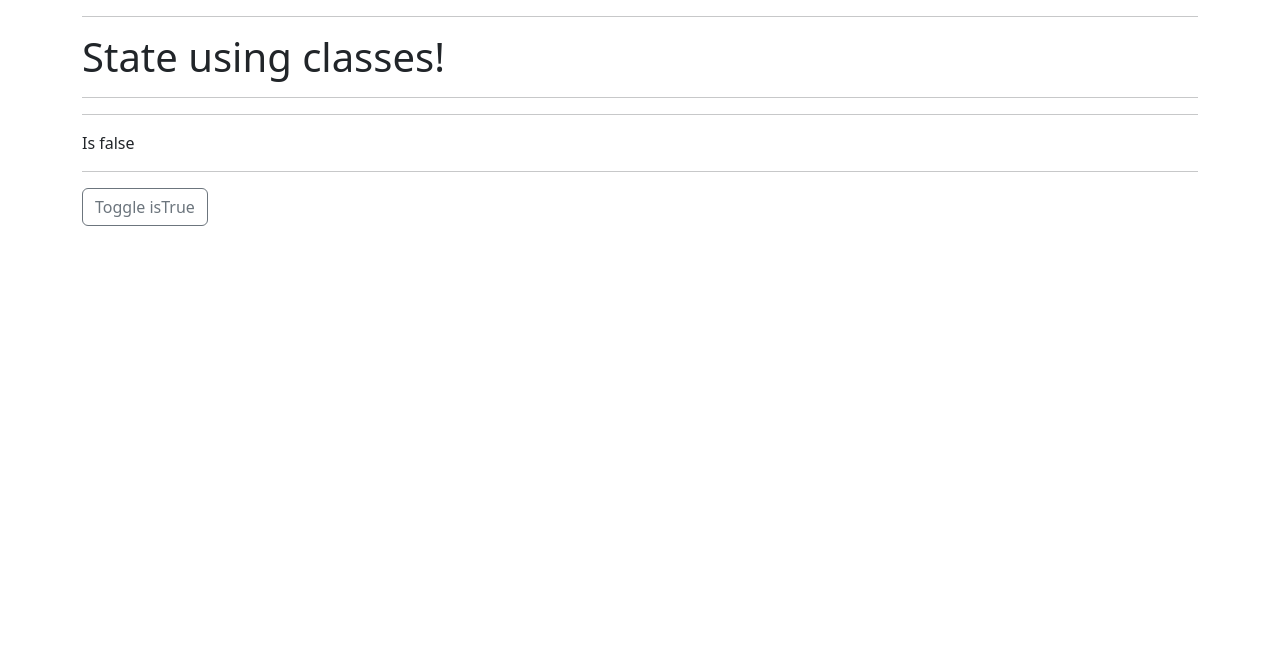
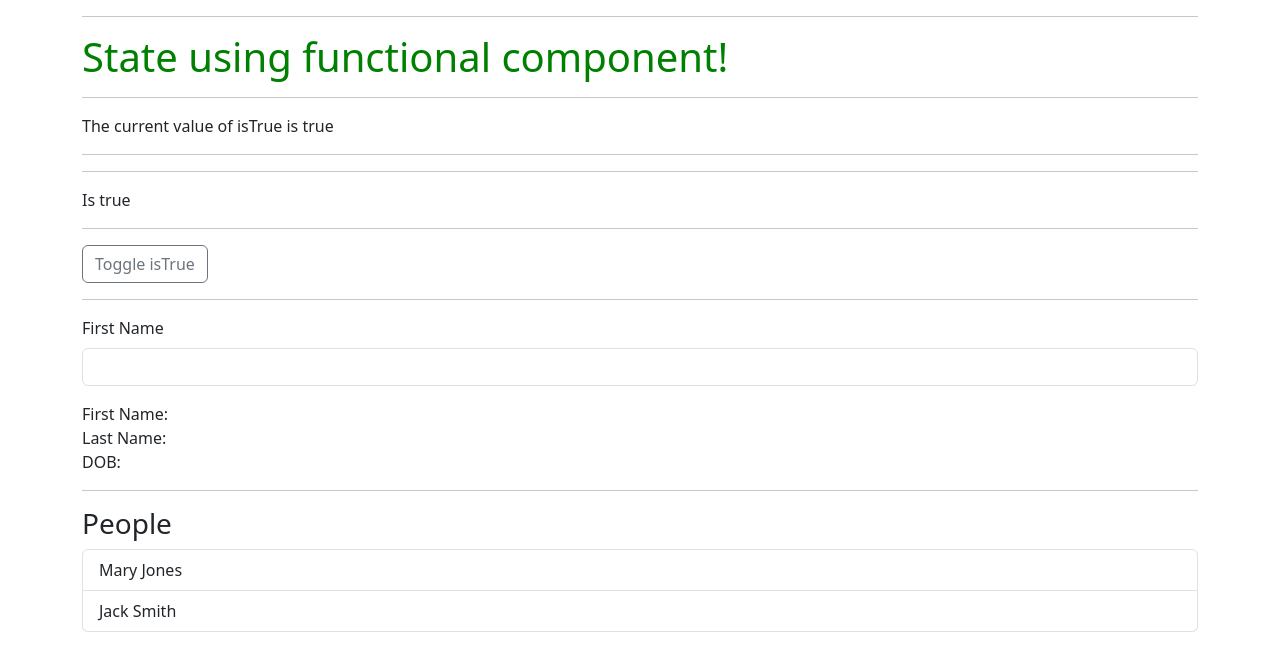
Before and after one commit to DavidGQK/react-simple-app, a React (Create React App) app: page / in a window 1280 px wide. Shown: the top 670 px of the page. Built offline with nearby package versions, Linux system fonts and the light colour scheme.

Commit message:
added support of states

```diff
--- /dev/null
+++ b/src/App.js
@@ -0,0 +1,91 @@
+import React, {Fragment, useEffect, useState} from "react";
+import './App.css'
+
+function App(props) {
+    const [isTrue, setIsTrue] = useState(true);
+    const [crowd, setCrowd] = useState([]);
+    const [firstName, setFirstName] = useState("");
+    const [lastName, setLastName] = useState("");
+    const [dob, setDob] = useState("");
+
+    const toggleTrue = () => {
+        if (isTrue) {
+            setIsTrue(false);
+            return;
+        }
+        setIsTrue(true);
+    };
+
+    useEffect(() => {
+        console.log("useEffect fired!");
+
+        let people = [
+            {
+            id: 1,
+            firstName: "Mary",
+            lastName: "Jones",
+            dob: "1997-05-02",
+            },
+            {
+            id: 2,
+            firstName: "Jack",
+            lastName: "Smith",
+            dob: "1999-02-04",
+            }
+        ]
+        setCrowd(people);
+    }, []);
+
+    return (
+        <Fragment>
+            <hr />
+            <h1 className="h1-green">{props.msg}</h1>
+            <hr />
+            {isTrue &&
+                <Fragment>
+                    <p>The current value of isTrue is true</p>
+                    <hr />
+                </Fragment>
+            }
+            <hr />
+            {isTrue
+            ? <p>Is true</p>
+            : <p>Is false</p>
+            }
+
+            <hr />
+            <a href="#!" className="btn btn-outline-secondary" onClick={toggleTrue}>Toggle isTrue</a>
+
+            <hr/>
+                <form autoComplete="off">
+                    <div className={"mb-3"}>
+                        <label className={"form-label"} htmlFor={"first-name"}>First Name</label>
+                        <input
+                            type={"text"}
+                            name={"first-name"}
+                            id={"first-name"}
+                            autoComplete={"first-name-new"}
+                            className={"form-control"}
+                            onChange={(event) => setFirstName(event.target.value)}
+                        ></input>
+                    </div>
+                </form>
+
+                <div>
+                    First Name: {firstName}<br/>
+                    Last Name: {lastName}<br/>
+                    DOB: {dob}<br/>
+                </div>
+            <hr/>
+
+            <h3>People</h3>
+            <ul className="list-group">
+                {crowd.map((m) => (
+                    <li key={m.id} className="list-group-item">{m.firstName} {m.lastName}</li>
+                ))}
+            </ul>
+        </Fragment>
+    )
+}
+
+export default App;
--- a/src/index.js
+++ b/src/index.js
@@ -1,7 +1,7 @@
 import React from 'react';
 import ReactDOM from 'react-dom/client';
-import AppClass from "./AppClass";
-// import HelloWorld from "./HelloWorld";
+// import AppClass from "./AppClass";
+import App from "./App";
 
 const root = ReactDOM.createRoot(document.getElementById('root'));
 root.render(
@@ -9,8 +9,8 @@ root.render(
       <div className="container">
           <div className="row">
               <div className="col">
-                  <AppClass msg="State using classes!"/>
-                  {/*<HelloWorld msg="Hello, again!"/>*/}
+                  {/*<AppClass msg="State using classes!"/>*/}
+                  <App msg="State using functional component!"/>
               </div>
           </div>
       </div>
```
Also changed, not shown: src/HelloWorld.js (deleted, +0 -38 lines), src/App.css (renamed from src/HelloWorld.css).
